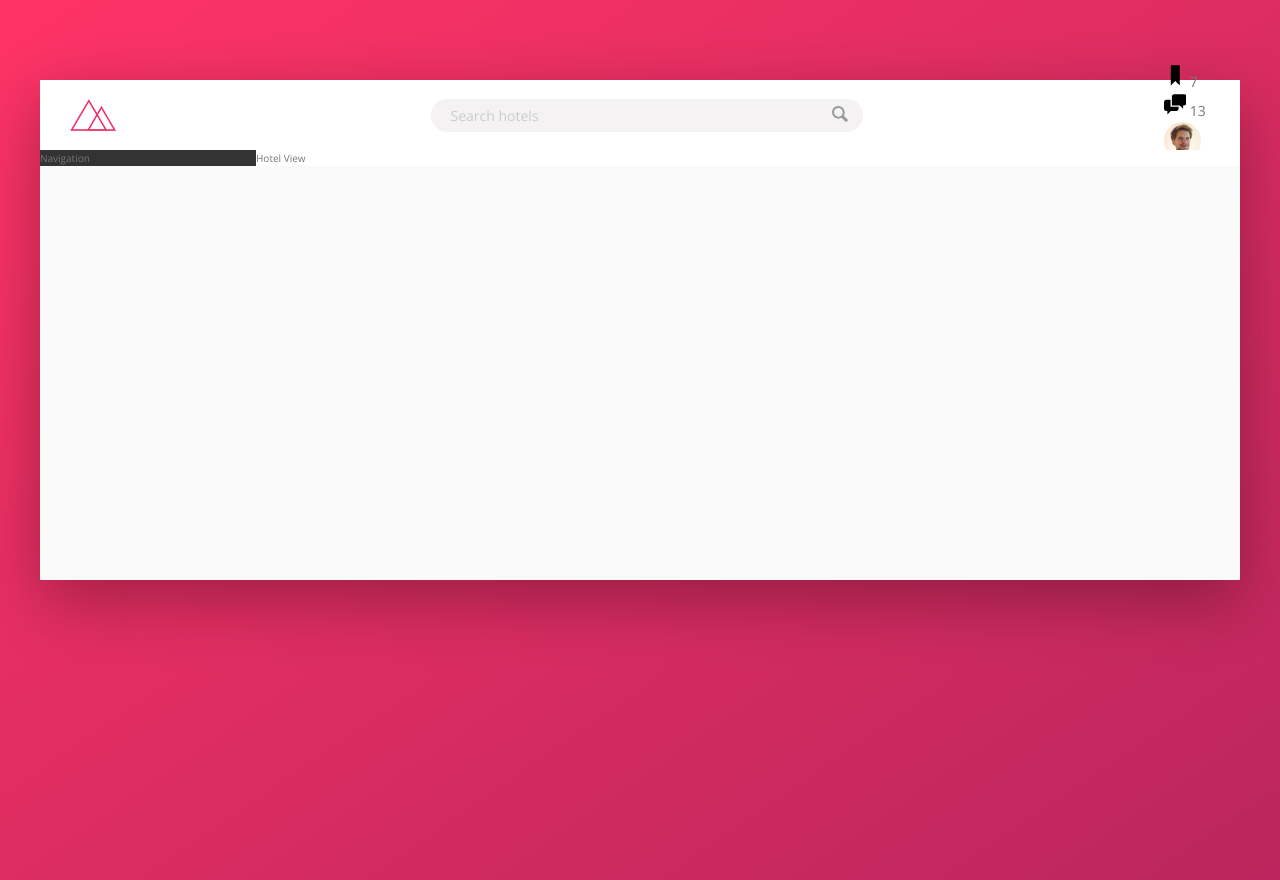
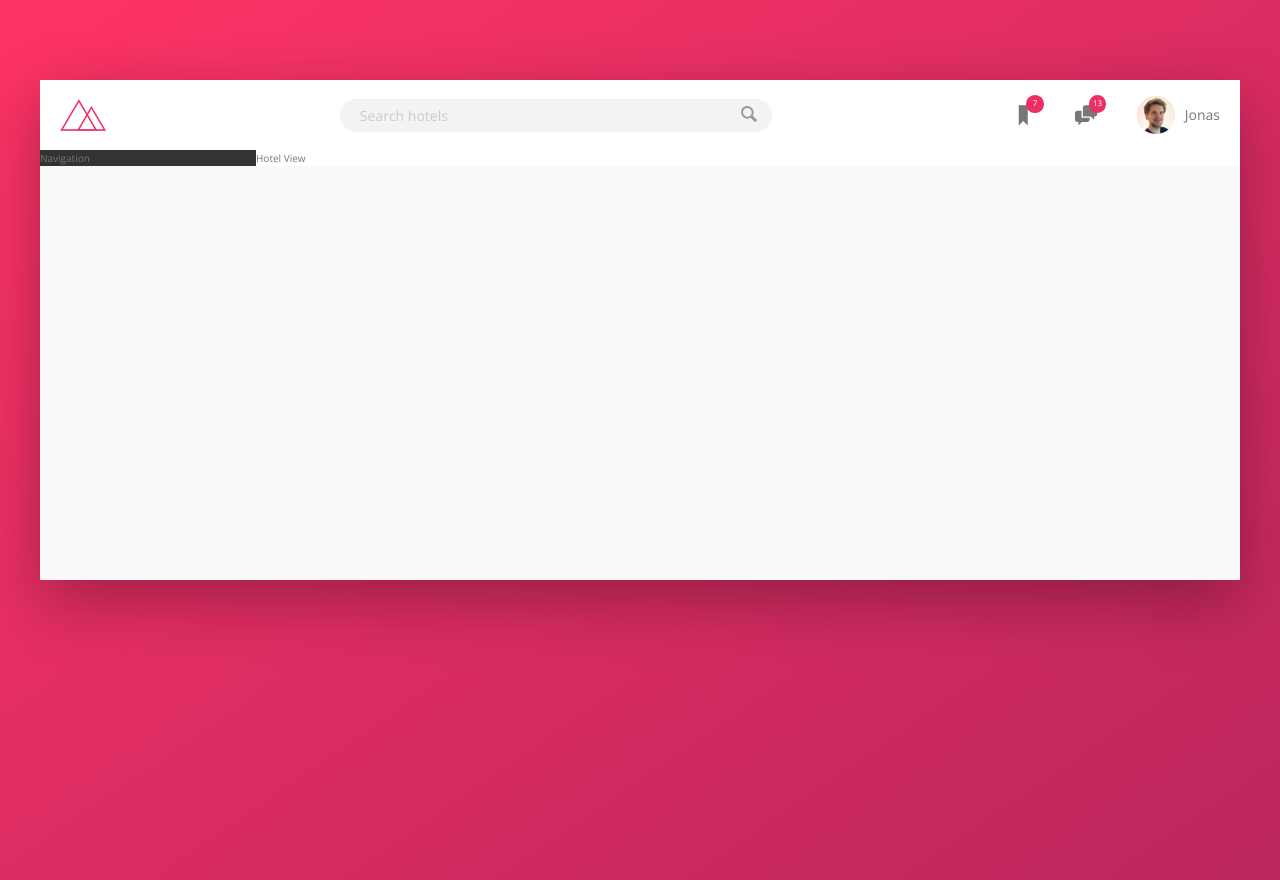
Before and after one commit to Ziayoub/Trillo, a website: page index.html in a window 1280 px wide. Drawn offline with nearby package versions, Linux system fonts and the light colour scheme.

Commit message:
Complet the Header side 🤙🏼

```diff
--- a/sass/_components.scss
+++ b/sass/_components.scss
@@ -2,7 +2,7 @@
     // LOGO
     .logo {
         height: 3.25rem;
-    margin-left: 3rem;
+        margin-left: 2rem;
     }
 
     ////////////////////////////////
@@ -58,16 +58,46 @@
     ////////////////////////////////
     // USER NAVIGATION
     .user-nav {
-    &__icon-box {}
+        align-self: stretch;
+        display: flex;
+        align-items: center;
+        &>* {
+            padding: 0 2rem;
+            cursor: pointer;
+            height: 100%;
+            display: flex;
+            align-items: center;
+        }
+        &>*:hover {
+            background-color: var( --color-grey-light-2);
+        }
+        &__icon-box {
+            position: relative;
+        }
         &__icon {
             height: 2.25rem;
             width: 2.25rem;
+            fill: var(--color-grey-dark-2);
         }
-    &__notification {}
+        &__notification {
+            font-size: .8rem;
+            height: 1.75rem;
+            width: 1.75rem;
+            border-radius: 50%;
+            background-color: var(--color-primary);
+            color: #fff;
+            position: absolute;
+            top: 1.5rem;
+            right: 1.1rem;
+            display: flex;
+            justify-content: center;
+            align-items: center;
+        }
         &__user {}
         &__user-photo {
             height: 3.75rem;
             border-radius: 50%;
+            margin-right: 1rem;
         }
         &__user-name {}
     }
```
Also changed, not shown: css/style.css, package.json (line endings or trailing spaces). Lines whose indentation alone changed are shown as unchanged.
